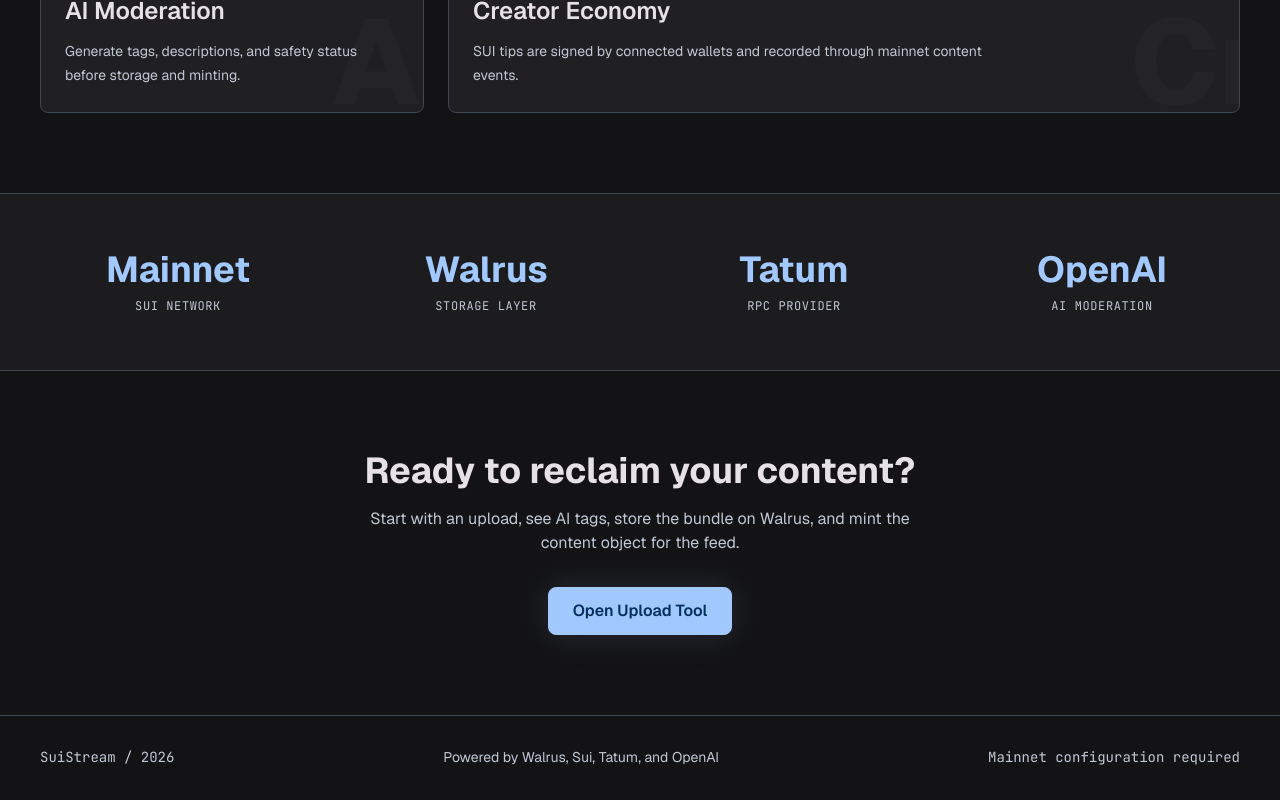
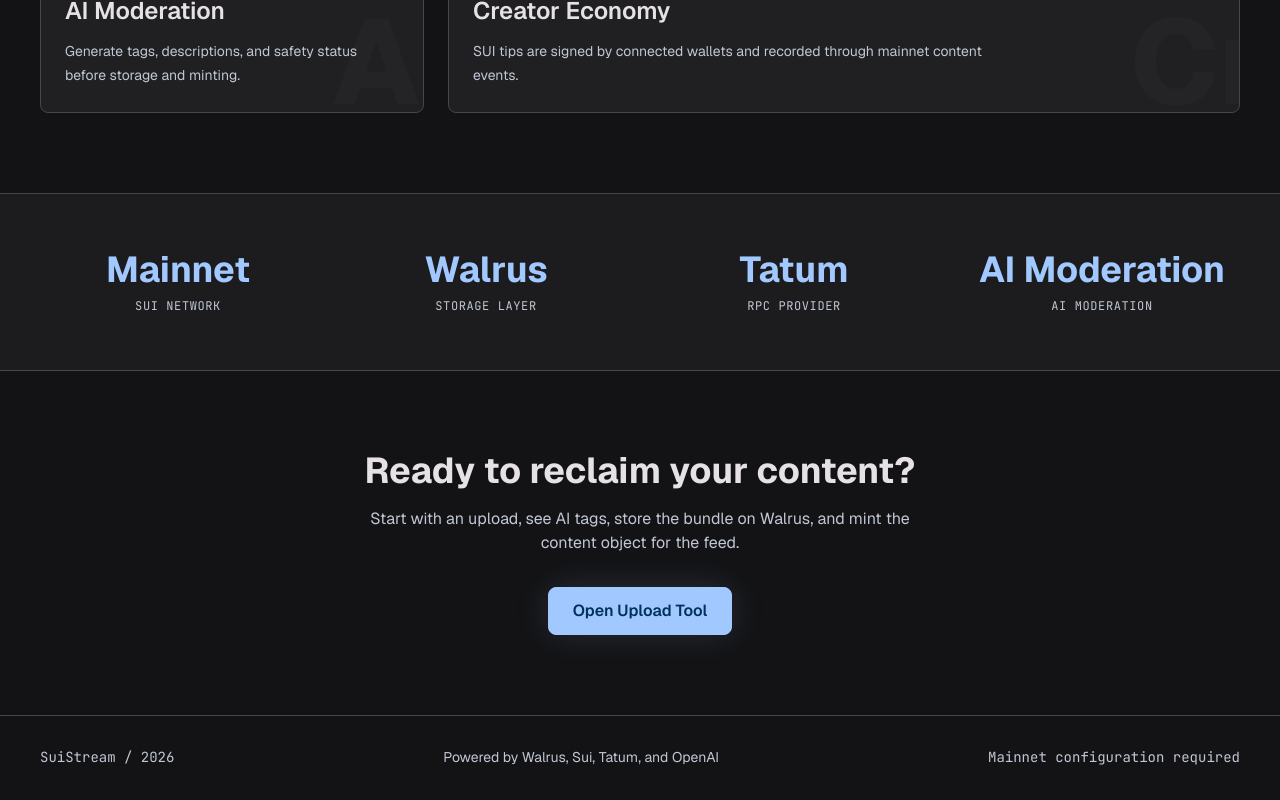
Before and after one commit to syther069/suistream, a Next.js app: page / in a window 1280 px wide. Shown: the part 1568-2368 px from the top of the page. Built offline with nearby package versions, Linux system fonts and the light colour scheme; no server answers.

Commit message:
ui: replace OpenAI branding with AI moderation

```diff
--- a/app/page.tsx
+++ b/app/page.tsx
@@ -16,7 +16,7 @@
   ["Mainnet", "Sui network"],
   ["Walrus", "Storage layer"],
   ["Tatum", "RPC provider"],
-  ["OpenAI", "AI moderation"]
+  ["AI Moderation", "AI moderation"]
 ];
 
 const features = [
```
